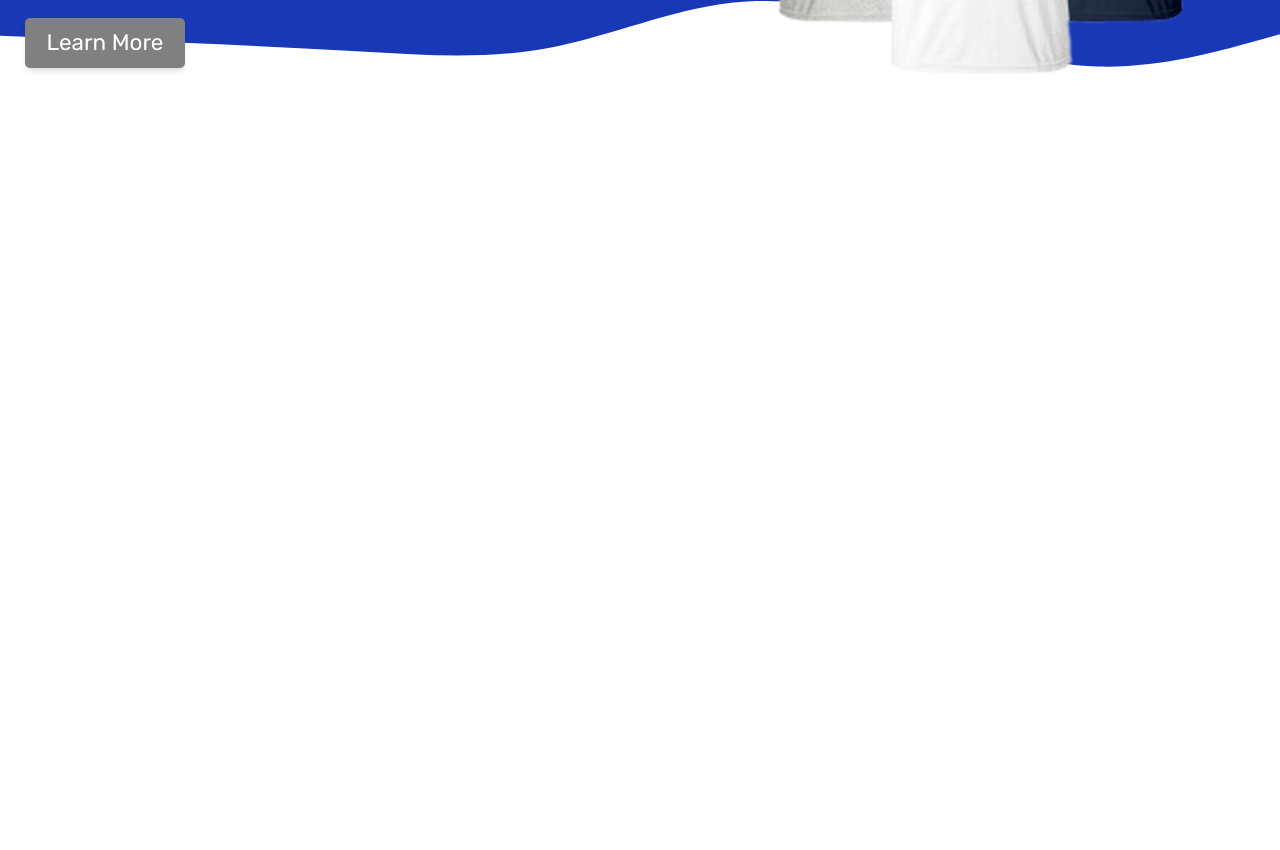
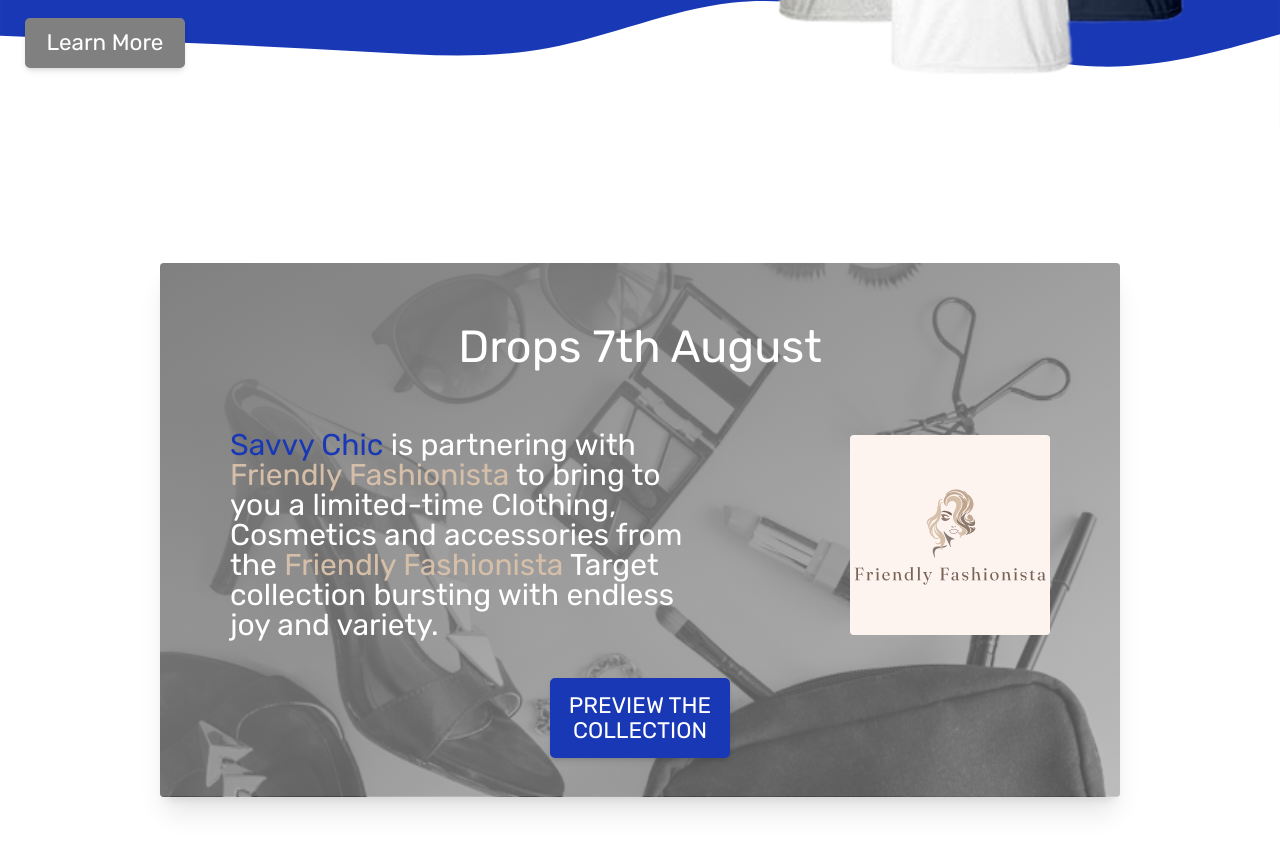
Before and after one commit to freesudani/Savvy-Chic, a React (Create React App) app: page /new in a window 1280 px wide. Shown: the part 1160-2010 px from the top of the page. Before the commit the page ends 1290 px from the top, so only its background shows below. Built offline with nearby package versions, Linux system fonts and the light colour scheme.

Commit message:
Partnering

```diff
--- a/src/App.js
+++ b/src/App.js
@@ -1,12 +1,14 @@
 import React from "react";
 import Hero from "./components/Hero.tsx";
 import Print from "./components/Print.tsx";
+import Partnering from "./components/Partnering.tsx";
 
 const App = () => {
   return (
     <div>
       <Hero />
       <Print />
+      <Partnering />
     </div>
   );
 };
--- /dev/null
+++ b/src/components/Partnering.tsx
@@ -0,0 +1,38 @@
+import React from "react";
+import PartnerLogo from "../images/cecf96b6522f4362aa3b28dbb74c90cc.png";
+
+const Partnering = () => {
+  return (
+    <div className="flex justify-center items-center h-screen lg:h-[80vh]">
+      <div className="flex flex-col justify-evenly h-5/6 2xl:h-4/6 w-9/12 shadow-xl rounded-md bg-partner-bg bg-cover bg-center md:h-full">
+        <div className="flex justify-center items-center h-36">
+          <h2 className="text-white text-7xl md:text-6xl mb:text-center mb:text-5xl">
+            Drops 7th August
+          </h2>
+        </div>
+        <div className="flex justify-around items-center md:flex-col">
+          <div className="w-1/2 md:w-full">
+            <h3 className="text-white text-5xl md:text-center sm:text-4xl mb:text-3xl">
+              <span className="text-primary-200">Savvy Chic</span> is partnering
+              with <span className="text-[#D6BFA9]">Friendly Fashionista </span>
+              to bring to you a limited-time Clothing, Cosmetics and accessories
+              from the{" "}
+              <span className="text-[#D6BFA9]">Friendly Fashionista </span>
+              Target collection bursting with endless joy and variety.
+            </h3>
+          </div>
+          <div className="md:mt-32">
+            <img src={PartnerLogo} alt="Partner Logo" className="rounded-md" />
+          </div>
+        </div>
+        <div className="flex justify-center items-center  ">
+          <button className="primarybt lgbt h-32 w-72 uppercase sm:h-28 sm:w-64">
+            Preview The Collection
+          </button>
+        </div>
+      </div>
+    </div>
+  );
+};
+
+export default Partnering;
--- a/tailwind.config.js
+++ b/tailwind.config.js
@@ -32,6 +32,8 @@
       backgroundImage: {
         "hero-bg": "url('./images/blob-haikei.svg')",
         "print-bg": "url('./images/wave-haikei.svg')",
+        "partner-bg":
+          "linear-gradient(to right bottom, rgba(128,128,128,1), rgba(153,153,153,0.5)), url('./images/Womens-Accessories-1.jpg')",
       },
     },
   },
```
Also changed, not shown: src/images/Womens-Accessories-1.jpg (added), src/images/cecf96b6522f4362aa3b28dbb74c90cc.png (added).
